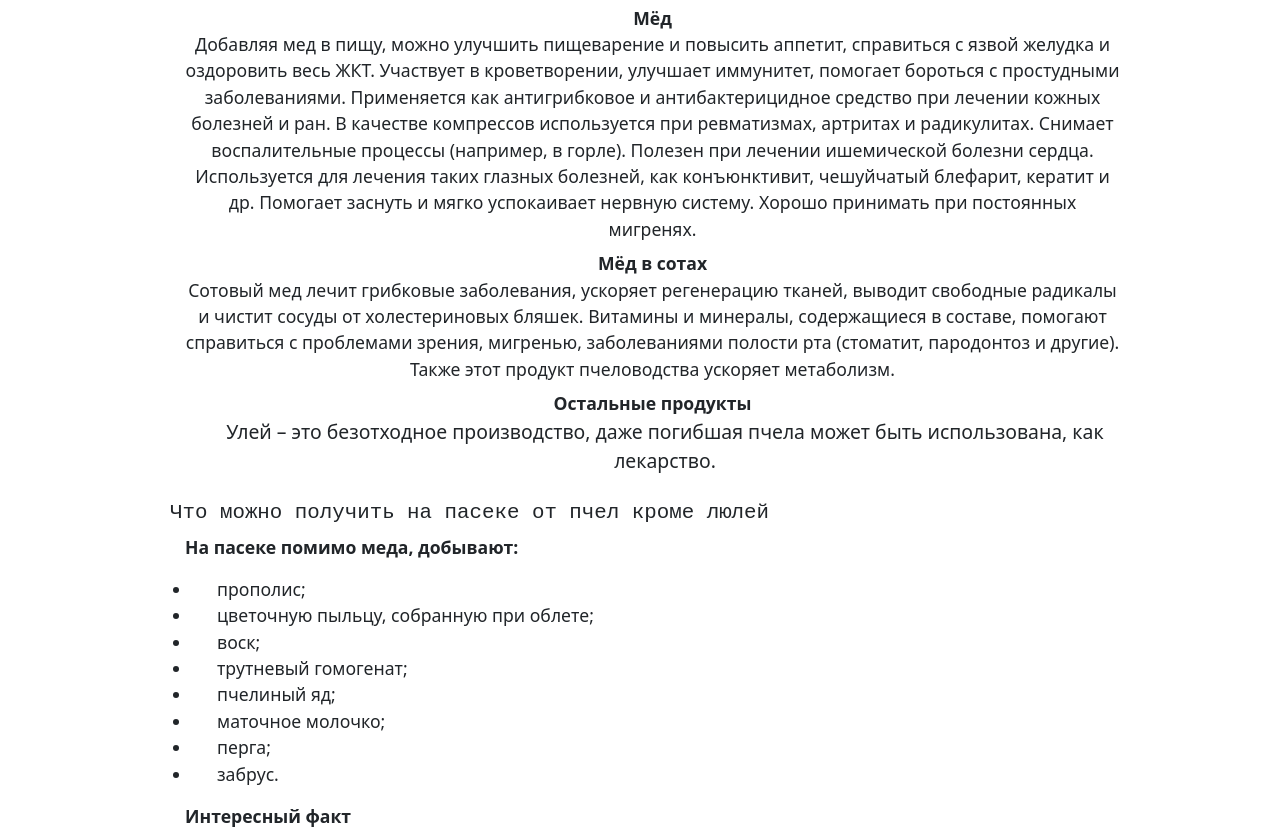
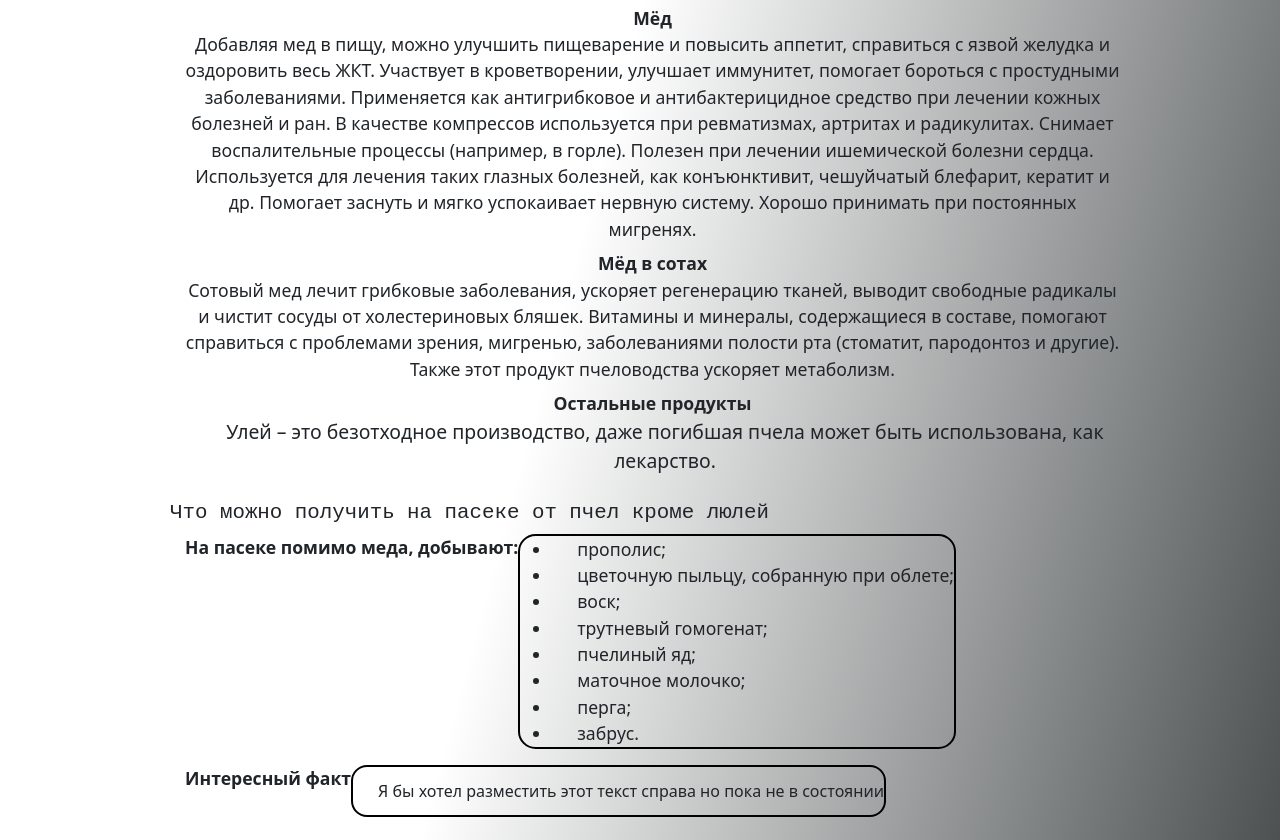
Before and after one commit to paral1ne/estate, a plain HTML site: page Honey.html in a window 1280 px wide. Shown: the part 112-952 px from the top of the page. Drawn offline with nearby package versions, Linux system fonts and the light colour scheme.

Commit message:
Add files via upload

```diff
--- a/styles/style.css
+++ b/styles/style.css
@@ -1,3 +1,13 @@
+body {
+  background-image: linear-gradient(
+    105deg,
+    rgb(255, 255, 255) 39%,
+    rgba(51, 56, 57, 1) 96%
+  );
+
+  background-size: cover;
+  background-position: top, center;
+}
 main {
   width: 75%;
   min-width: 800px;
@@ -69,3 +79,11 @@ nav {
   width: 100%;
   background-color: #e3f2fd;
 }
+.list {
+  border: 2px solid black;
+  border-radius: 1em;
+  line-height: 3;
+}
+section {
+  display: flex;
+}
```
